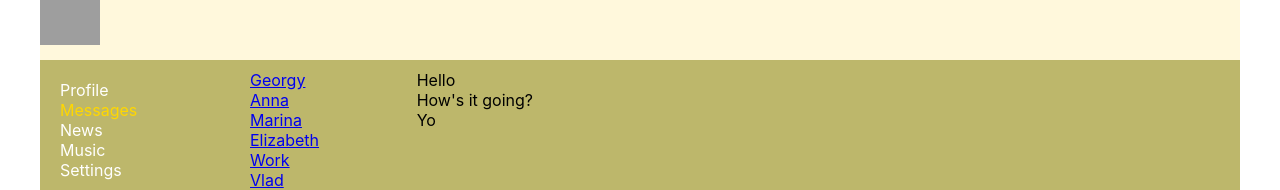
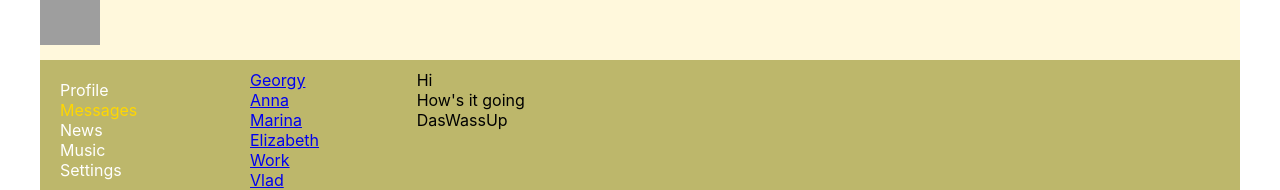
Before and after one commit to errydaycode/samurai-way-main, a React (Create React App) app: page /messages in a window 1280 px wide. Shown: the top 190 px of the page. Built offline with nearby package versions, Linux system fonts and the light colour scheme; grey boxes are pictures that could not be loaded.

Commit message:
DialogItem types

```diff
--- a/src/components/Dialogs/Dialogs.tsx
+++ b/src/components/Dialogs/Dialogs.tsx
@@ -2,7 +2,13 @@ import React from "react";
 import s from './Dialogs.module.css'
 import {NavLink} from "react-router-dom";
 
-const DialogItem = (props: any) => {
+
+type DialogItemPropsType = {
+    id: number
+    name: string
+}
+
+const DialogItem = (props: DialogItemPropsType) => {
     return (
         <div className={s.dialog + ' ' + s.active}>
             <NavLink to={'/messages/' + props.id}>{props.name}</NavLink>
@@ -10,23 +16,33 @@ const DialogItem = (props: any) => {
     )
 }
 
+type MessagePropsType = {
+    message: string
+}
+
+const Message = (props: MessagePropsType) => {
+    return (
+        <div className={s.message}>{props.message}</div>
+    )
+}
 
 const Dialogs = () => {
     return (
         <div className={s.dialogs}>
             <div className={s.dialogItems}>
-                <DialogItem name={'Georgy'} id={'1'}/>
-                <DialogItem name={'Anna'} id={'2'}/>
-                <DialogItem name={'Marina'} id={'3'}/>
-                <DialogItem name={'Elizabeth'} id={'4'}/>
-                <DialogItem name={'Work'} id={'5'}/>
-                <DialogItem name={'Vlad'} id={'6'}/>
+                <DialogItem name={'Georgy'} id={1}/>
+                <DialogItem name={'Anna'} id={2}/>
+                <DialogItem name={'Marina'} id={3}/>
+                <DialogItem name={'Elizabeth'} id={4}/>
+                <DialogItem name={'Work'} id={5}/>
+                <DialogItem name={'Vlad'} id={6}/>
             </div>
 
             <div className={s.messages}>
-                <div className={s.message}>Hello</div>
-                <div className={s.message}>How's it going?</div>
-                <div className={s.message}>Yo</div>
+                <Message message={'Hi'}/>
+                <Message message={'How\'s it going'}/>
+                <Message message={'DasWassUp'}/>
+
 
             </div>
         </div>
```
